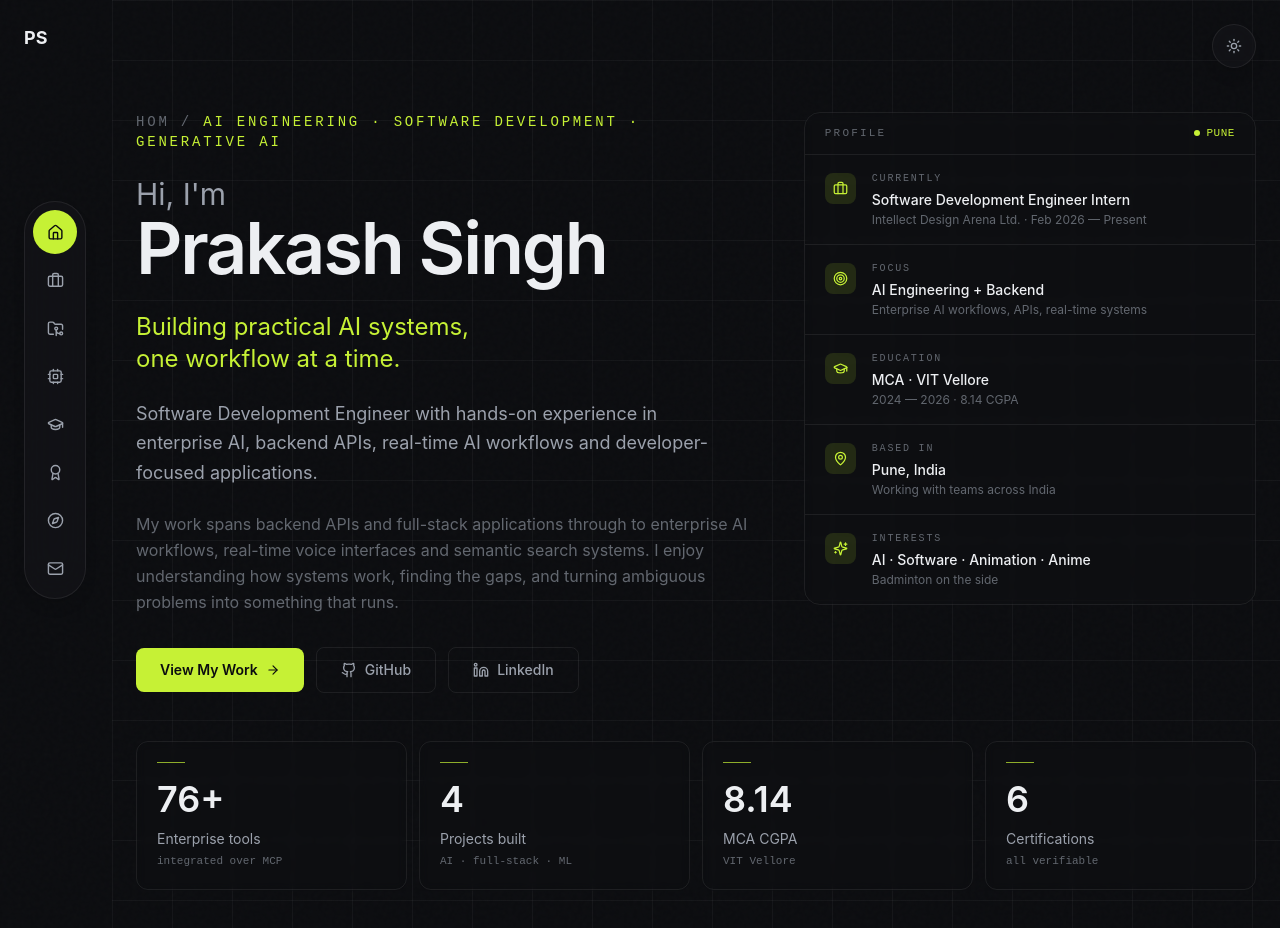
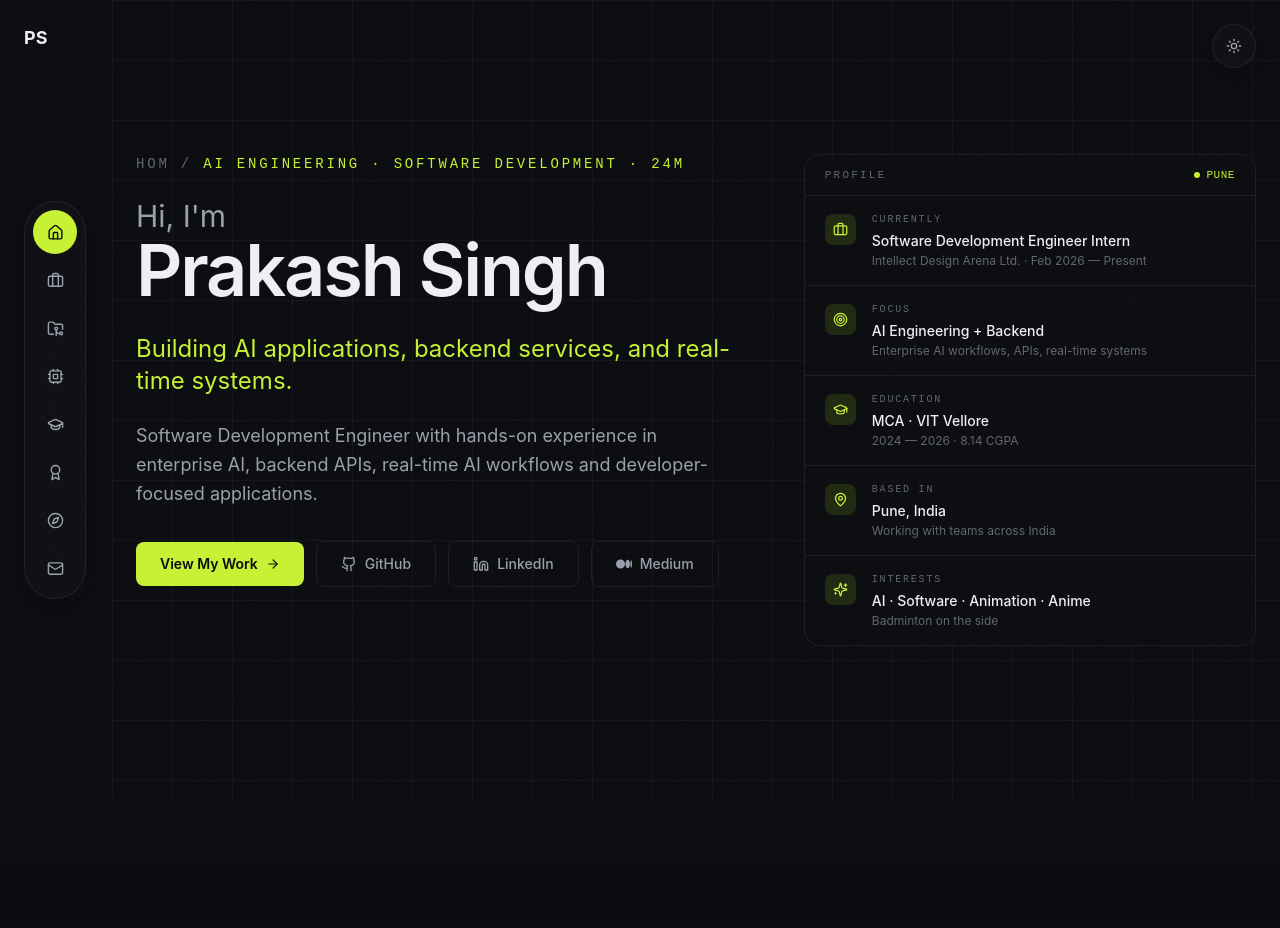
Before and after one commit to Prakashsingh04/Portfolio-PrakashSingh, a Next.js app in the folder portfolio/: page / in a window 1280 px wide. Shown: the top 928 px of the page. After the commit the page ends 864 px from the top, so only its background shows below. Built offline with nearby package versions, Linux system fonts and the light colour scheme.

Commit message:
Ui changes

```diff
--- a/portfolio/components/sections/Certificates.tsx
+++ b/portfolio/components/sections/Certificates.tsx
@@ -58,13 +58,9 @@ export default function Certificates() {
     return (
         <section id="certificates" className="py-24 px-6">
             <div className="max-w-6xl mx-auto">
-                <SectionHeading
-                    code="CRT"
-                    title="Certificates & Achievements"
-                    subtitle="The numbers behind the work, and every credential linked for verification."
-                />
+                <SectionHeading code="CRT" title="Certificates & Achievements" />
 
-                {/* Impact band */}
+                {impactStats.length > 0 && (
                     <motion.div
                         variants={staggerContainer}
                         initial="hidden"
@@ -76,6 +72,7 @@ export default function Certificates() {
                             <StatTile key={stat.label} stat={stat} />
                         ))}
                     </motion.div>
+                )}
 
                 {/* Credential ledger */}
                 <motion.div
--- a/portfolio/components/sections/Hero.tsx
+++ b/portfolio/components/sections/Hero.tsx
@@ -14,8 +14,6 @@ import {
 import { profile } from "@/data/profile";
 import { experiences } from "@/data/experience";
 import { education } from "@/data/education";
-import { projects } from "@/data/projects";
-import { certifications } from "@/data/certificates";
 import {
     textReveal,
     staggerContainer,
@@ -26,6 +24,21 @@ import { useNavigate } from "@/lib/navigation-context";
 
 const current = experiences[0];
 const mca = education[0];
+
+/** lucide-react has no Medium glyph, so this ships as a plain inline SVG. */
+function MediumIcon({ size = 16 }: { size?: number }) {
+    return (
+        <svg
+            width={size}
+            height={size}
+            viewBox="0 0 24 24"
+            fill="currentColor"
+            aria-hidden="true"
+        >
+            <path d="M13.54 12a6.8 6.8 0 0 1-6.77 6.82A6.8 6.8 0 0 1 0 12a6.8 6.8 0 0 1 6.77-6.82A6.8 6.8 0 0 1 13.54 12zm7.42 0c0 3.54-1.51 6.42-3.38 6.42-1.87 0-3.39-2.88-3.39-6.42s1.52-6.42 3.39-6.42 3.38 2.88 3.38 6.42zM24 12c0 3.17-.53 5.75-1.19 5.75-.66 0-1.19-2.58-1.19-5.75s.53-5.75 1.19-5.75C23.47 6.25 24 8.83 24 12z" />
+        </svg>
+    );
+}
 
 /** The old About section, folded in as icon rows instead of prose. */
 const facts = [
@@ -58,21 +71,6 @@ const facts = [
         label: "Interests",
         value: "AI · Software · Animation · Anime",
         meta: "Badminton on the side",
-    },
-];
-
-const stats = [
-    { value: "76+", label: "Enterprise tools", meta: "integrated over MCP" },
-    {
-        value: String(projects.length),
-        label: "Projects built",
-        meta: "AI · full-stack · ML",
-    },
-    { value: mca.score, label: "MCA CGPA", meta: "VIT Vellore" },
-    {
-        value: String(certifications.length),
-        label: "Certifications",
-        meta: "all verifiable",
     },
 ];
 
@@ -181,6 +179,15 @@ export default function Hero() {
                                 <Linkedin size={16} />
                                 LinkedIn
                             </a>
+                            <a
+                                href={profile.socials[3].url}
+                                target="_blank"
+                                rel="noopener noreferrer"
+                                className="inline-flex items-center gap-2 px-6 py-3 border border-[var(--border)] text-text-secondary text-sm font-medium rounded-lg hover:border-[var(--border-hover)] hover:text-text-primary transition-all duration-200"
+                            >
+                                <MediumIcon size={16} />
+                                Medium
+                            </a>
                         </motion.div>
                     </div>
 
@@ -226,31 +233,6 @@ export default function Hero() {
                         </ul>
                     </motion.aside>
                 </motion.div>
-
-                {/* Stat tiles */}
-                <motion.div
-                    variants={staggerContainer}
-                    initial="hidden"
-                    animate="visible"
-                    className="grid grid-cols-2 lg:grid-cols-4 gap-3 mt-12"
-                >
-                    {stats.map((stat) => (
-                        <motion.div
-                            key={stat.label}
-                            variants={staggerItem}
-                            className="p-5 rounded-xl border border-[var(--border)] bg-surface/80 backdrop-blur-sm hover:border-[var(--border-hover)] transition-colors duration-200"
-                        >
-                            <span className="block w-7 h-px bg-accent opacity-70 mb-4" />
-                            <p className="font-display text-3xl md:text-4xl font-semibold text-text-primary leading-none">
-                                {stat.value}
-                            </p>
-                            <p className="text-sm text-text-secondary mt-2.5">{stat.label}</p>
-                            <p className="font-mono text-[11px] text-text-tertiary mt-1">
-                                {stat.meta}
-                            </p>
-                        </motion.div>
-                    ))}
-                </motion.div>
             </div>
         </section>
     );
--- a/portfolio/data/certificates.ts
+++ b/portfolio/data/certificates.ts
@@ -33,39 +33,5 @@ export const certifications: Certification[] = [
     },
 ];
 
-/**
- * Achievements rendered as counted-up numbers instead of cards. Every value
- * has to be independently verifiable — no invented awards or metrics.
- */
 export const impactStats: ImpactStat[] = [
-    {
-        value: 76,
-        suffix: "+",
-        label: "Banking tools integrated",
-        caption:
-            "Secured real-time execution of banking operations via MCP during the Voice Banking PoC for CorpGPT at Intellect Design Arena.",
-        period: "2026",
-    },
-    {
-        value: 4,
-        label: "Voice AI architectures benchmarked",
-        caption:
-            "Evaluated Gemini 2.5 Flash Native Audio, ElevenLabs, Google Chirp HD and browser-based pipelines to select a production-ready speech solution.",
-        period: "2026",
-    },
-    {
-        value: 8.14,
-        decimals: 2,
-        label: "CGPA — MCA, VIT Vellore",
-        caption:
-            "Maintaining strong academic standing while working as a full-time SDE Intern.",
-        period: "2024 — 2026",
-    },
-    {
-        value: certifications.length,
-        label: "Certifications earned",
-        caption:
-            "Credentials from OpenAI Academy, HP LIFE Global, GeeksforGeeks and Udemy — each one linked and verifiable below.",
-        period: "Ongoing",
-    },
 ];
--- a/portfolio/data/profile.ts
+++ b/portfolio/data/profile.ts
@@ -4,11 +4,11 @@ export const profile: Profile = {
     name: "Prakash Singh",
     greeting: "Hi, I'm",
     tagline: "AI Engineering · Software Development · Generative AI",
-    eyebrow: "AI ENGINEERING · SOFTWARE DEVELOPMENT · GENERATIVE AI",
-    headline: "Building practical AI systems,\none workflow at a time.",
+    eyebrow: "AI ENGINEERING · SOFTWARE DEVELOPMENT · 24M",
+    headline: "Building AI applications, backend services, and real-time systems.",
     description:
         "Software Development Engineer with hands-on experience in enterprise AI, backend APIs, real-time AI workflows and developer-focused applications.",
-    bio: "My work spans backend APIs and full-stack applications through to enterprise AI workflows, real-time voice interfaces and semantic search systems. I enjoy understanding how systems work, finding the gaps, and turning ambiguous problems into something that runs.",
+    bio: "",
     location: "Pune, India",
     email: "imprakash.work04@gmail.com",
     resumeUrl: "/resume/PrakashSingh_Resume.pdf",
@@ -28,5 +28,10 @@ export const profile: Profile = {
             url: "mailto:imprakash.work04@gmail.com",
             icon: "mail",
         },
+        {
+            name: "Medium",
+            url: "https://medium.com/@imprakash.work04",
+            icon: "medium",
+        },
     ],
 };
```
Lines whose indentation alone changed are shown as unchanged.
